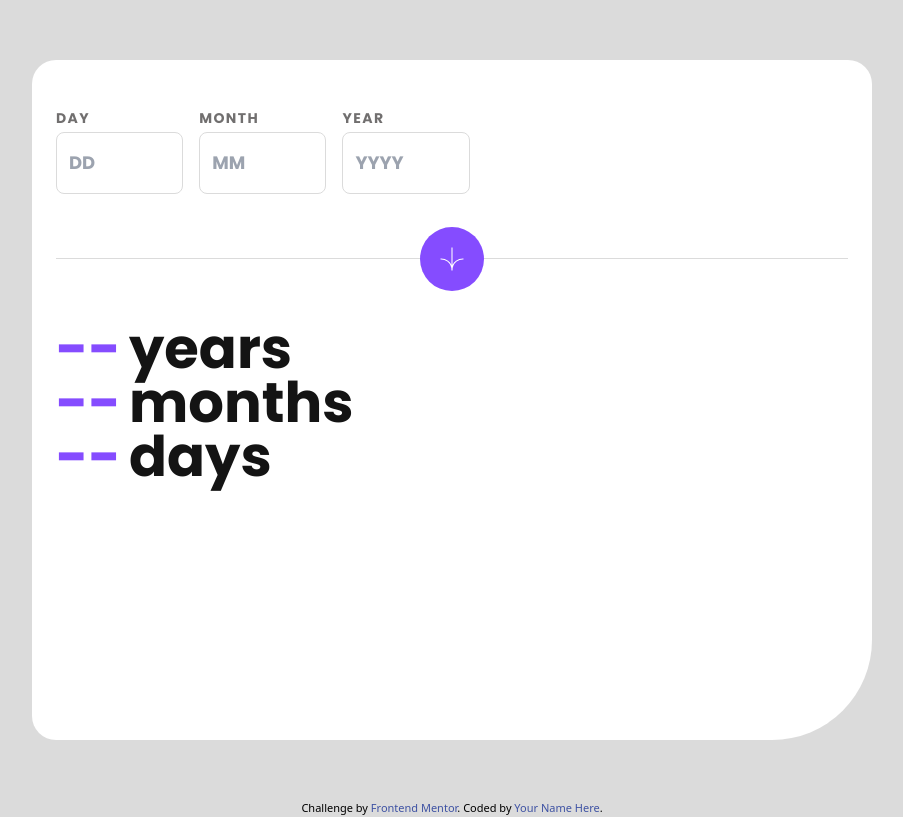
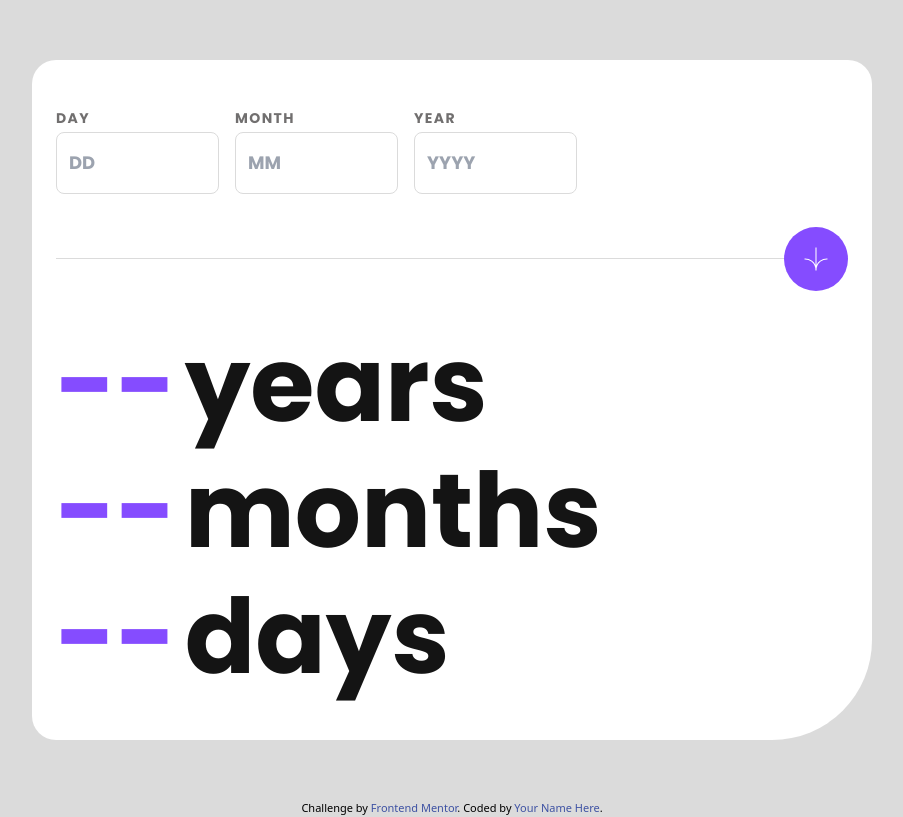
Before and after one commit to Sagnunes/frontend-age-calculator, a website: page src/index.html in a window 1280 px wide. Shown: the whole page, without its empty margins (188-1091 px from the left). Drawn offline with nearby package versions, Linux system fonts and the light colour scheme.

Commit message:
desktop layout

```diff
--- a/src/index.html
+++ b/src/index.html
@@ -26,7 +26,7 @@
 <main class="flex justify-center items-center mx-auto h-screen" x-data="calculator">
     <section
             class="bg-white w-[347px] h-[486px] rounded-t-[24px] rounded-bl-[24px] rounded-br-[100px] py-12 px-6 md:w-[840px] md:h-[680px]">
-        <form class="grid grid-cols-3 md:grid-cols-5 gap-4 md:w-[700px]" x-on:submit.prevent>
+        <form class="grid grid-cols-3 md:grid-cols-4 gap-4 md:w-[700px]" x-on:submit.prevent>
             <div class="flex flex-col">
                 <label for="day"
                        class="font-poppins text-sm font-bold tracking-widest uppercase text-smokeyGrey"
@@ -52,7 +52,7 @@
             </div>
         </form>
         <div class="flex mt-16 border-t border-t-lightGrey relative mx-auto justify-center" @click="calc">
-            <div class="flex w-16 h-16 bg-purple rounded-full absolute top-[-32px] justify-center items-center hover:bg-offBack cursor-pointer">
+            <div class="flex w-16 h-16 bg-purple rounded-full absolute top-[-32px] justify-center items-center hover:bg-offBack cursor-pointer md:right-0">
                 <picture>
                     <img src="../assets/images/icon-arrow.svg" alt="arrow icon" class="w-6 h-6">
                 </picture>
@@ -61,20 +61,20 @@
 
         <div class="mt-12 space-y-[-30px]">
             <div class="flex space-x-2">
-                <span class="font-poppins font-extrabold text-[56px] text-purple" x-text="resultYear ?? '--'"></span>
-                <p class="font-poppins font-extrabold text-[56px] text-offBack">
+                <span class="font-poppins font-extrabold text-[56px] text-purple md:text-[104px]" x-text="resultYear ?? '--'"></span>
+                <p class="font-poppins font-extrabold text-[56px] text-offBack md:text-[104px]">
                     years
                 </p>
             </div>
             <div class="flex space-x-2">
-                <span class="font-poppins font-extrabold text-[56px] text-purple" x-text="resultMonth ?? '--'"></span>
-                <p class="font-poppins font-extrabold text-[56px] text-offBack">
+                <span class="font-poppins font-extrabold text-[56px] text-purple md:text-[104px]" x-text="resultMonth ?? '--'"></span>
+                <p class="font-poppins font-extrabold text-[56px] text-offBack md:text-[104px]">
                     months
                 </p>
             </div>
             <div class="flex space-x-2">
-                <span class="font-poppins font-extrabold text-[56px] text-purple" x-text="resultDay ?? '--'"></span>
-                <p class="font-poppins font-extrabold text-[56px] text-offBack">
+                <span class="font-poppins font-extrabold text-[56px] text-purple md:text-[104px]" x-text="resultDay ?? '--'"></span>
+                <p class="font-poppins font-extrabold text-[56px] text-offBack md:text-[104px]">
                     days
                 </p>
             </div>
@@ -93,7 +93,6 @@
             day: null,
             month: null,
             year: null,
-            isSubmitted: false,
             currentYear: new Date().getFullYear(),
             currentFullDate: new Date(),
             error: [],
```
Also changed, not shown: src/output.css.
